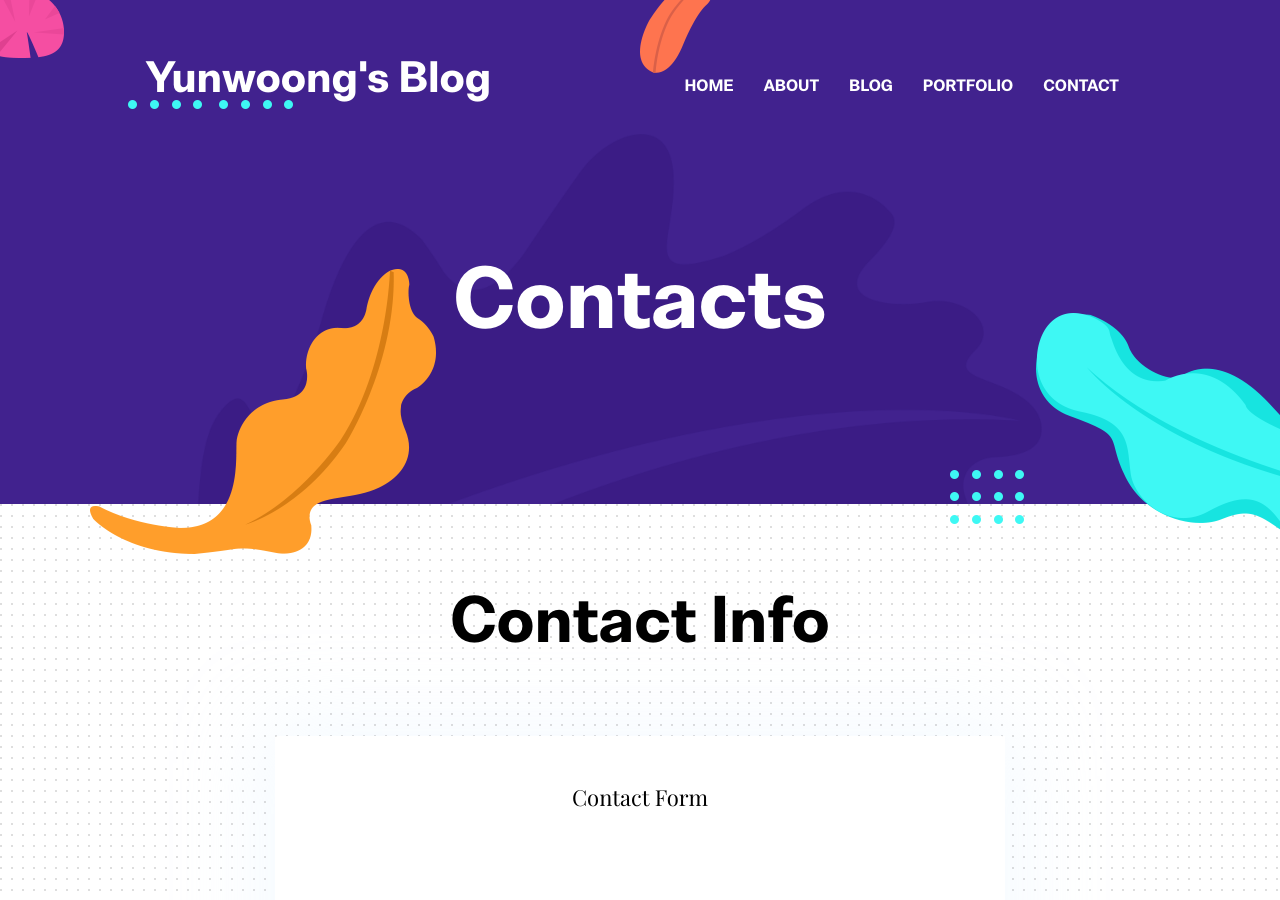
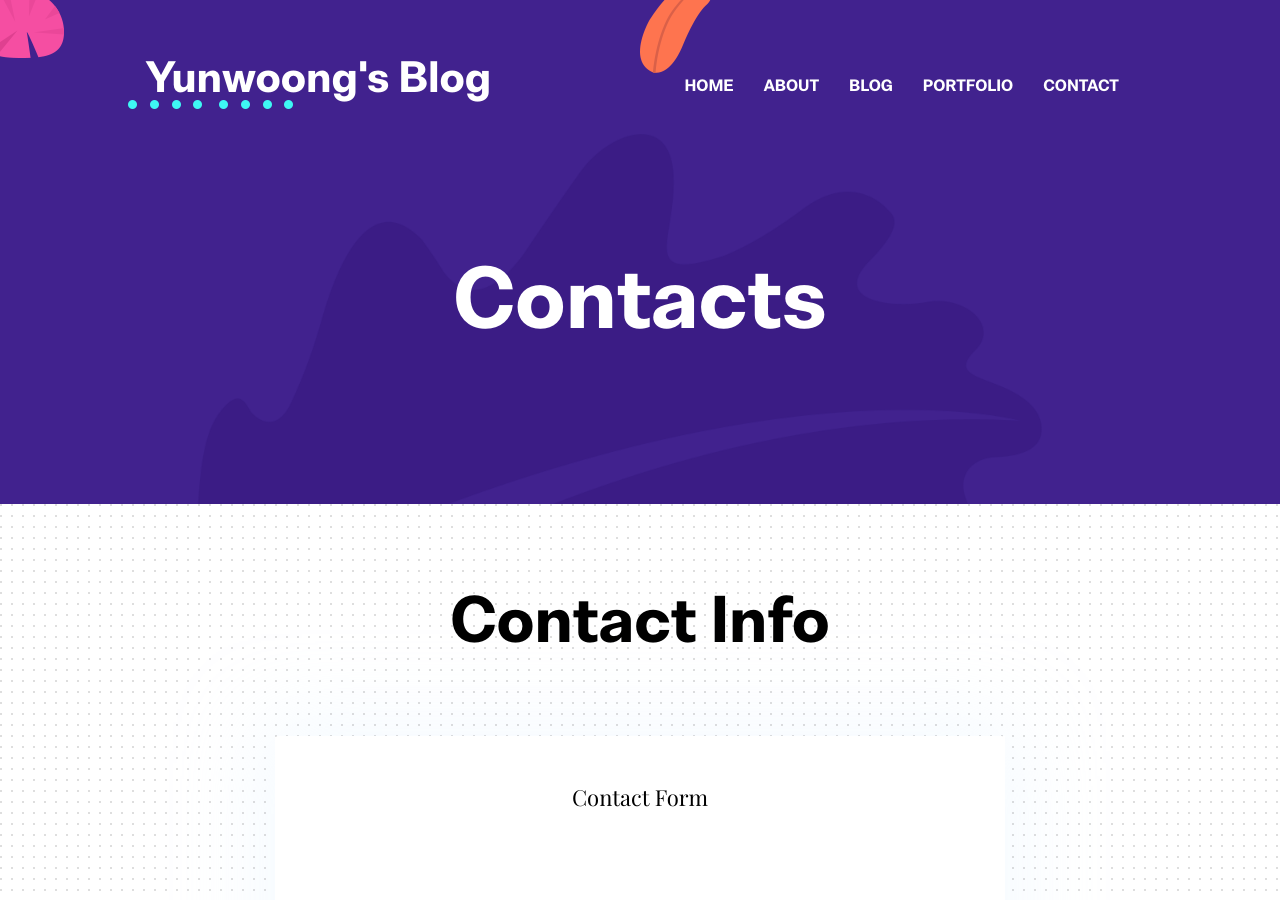
Before and after one commit to yunwoong7/yunwoong7.github.io, a Jekyll site: the page built from _pages/contact.html, in a window 1280 px wide and 900 px high. Built offline with Jekyll 4.4.1, drawn with Linux system fonts in a browser that asks for light colours.

Commit message:
post ocr2

```diff
--- a/_layouts/about.html
+++ b/_layouts/about.html
@@ -14,9 +14,9 @@ layout: default
   <img src="{{ site.baseurl }}/assets/images/illustrations/leaf-bg-top.png" alt="illustrations" class="bg-shape-1 w-100">
   <img src="{{ site.baseurl }}/assets/images/illustrations/dots-group-sm.png" alt="illustrations" class="bg-shape-2">
   <img src="{{ site.baseurl }}/assets/images/illustrations/leaf-yellow.png" alt="illustrations" class="bg-shape-3">
-  <img src="{{ site.baseurl }}/assets/images/illustrations/leaf-orange.png" alt="illustrations" class="bg-shape-4">
-  <img src="{{ site.baseurl }}/assets/images/illustrations/dots-group-cyan.png" alt="illustrations" class="bg-shape-5">
-  <img src="{{ site.baseurl }}/assets/images/illustrations/leaf-cyan-lg.png" alt="illustrations" class="bg-shape-6">
+<!--  <img src="{{ site.baseurl }}/assets/images/illustrations/leaf-orange.png" alt="illustrations" class="bg-shape-4">-->
+<!--  <img src="{{ site.baseurl }}/assets/images/illustrations/dots-group-cyan.png" alt="illustrations" class="bg-shape-5">-->
+<!--  <img src="{{ site.baseurl }}/assets/images/illustrations/leaf-cyan-lg.png" alt="illustrations" class="bg-shape-6">-->
 </section>
 <!-- /page title -->
 
--- a/_layouts/page.html
+++ b/_layouts/page.html
@@ -16,9 +16,9 @@ layout: default
   <img src="{{ site.baseurl }}/assets/images/illustrations/leaf-pink-round.png" alt="illustrations" class="bg-shape-2">
   <img src="{{ site.baseurl }}/assets/images/illustrations/dots-cyan.png" alt="illustrations" class="bg-shape-3">
   <img src="{{ site.baseurl }}/assets/images/illustrations/leaf-orange.png" alt="illustrations" class="bg-shape-4">
-  <img src="{{ site.baseurl }}/assets/images/illustrations/leaf-yellow.png" alt="illustrations" class="bg-shape-5">
-  <img src="{{ site.baseurl }}/assets/images/illustrations/dots-group-cyan.png" alt="illustrations" class="bg-shape-6">
-  <img src="{{ site.baseurl }}/assets/images/illustrations/leaf-cyan-lg.png" alt="illustrations" class="bg-shape-7">
+<!--  <img src="{{ site.baseurl }}/assets/images/illustrations/leaf-yellow.png" alt="illustrations" class="bg-shape-5">-->
+<!--  <img src="{{ site.baseurl }}/assets/images/illustrations/dots-group-cyan.png" alt="illustrations" class="bg-shape-6">-->
+<!--  <img src="{{ site.baseurl }}/assets/images/illustrations/leaf-cyan-lg.png" alt="illustrations" class="bg-shape-7">-->
 </section>
 <!-- /page title -->
 
--- a/_layouts/post.html
+++ b/_layouts/post.html
@@ -15,9 +15,9 @@ layout: default
   <img src="{{ site.baseurl }}/assets/images/illustrations/leaf-pink-round.png" alt="illustrations" class="bg-shape-2">
   <img src="{{ site.baseurl }}/assets/images/illustrations/dots-cyan.png" alt="illustrations" class="bg-shape-3">
   <img src="{{ site.baseurl }}/assets/images/illustrations/leaf-orange.png" alt="illustrations" class="bg-shape-4">
-  <img src="{{ site.baseurl }}/assets/images/illustrations/leaf-yellow.png" alt="illustrations" class="bg-shape-5">
-  <img src="{{ site.baseurl }}/assets/images/illustrations/dots-group-cyan.png" alt="illustrations" class="bg-shape-6">
-  <img src="{{ site.baseurl }}/assets/images/illustrations/leaf-cyan-lg.png" alt="illustrations" class="bg-shape-7">
+<!--  <img src="{{ site.baseurl }}/assets/images/illustrations/leaf-yellow.png" alt="illustrations" class="bg-shape-5">-->
+<!--  <img src="{{ site.baseurl }}/assets/images/illustrations/dots-group-cyan.png" alt="illustrations" class="bg-shape-6">-->
+<!--  <img src="{{ site.baseurl }}/assets/images/illustrations/leaf-cyan-lg.png" alt="illustrations" class="bg-shape-7">-->
 </section>
 <!-- /page title -->
 
--- a/_portfolio/2019-05-31-image_ocr.markdown
+++ b/_portfolio/2019-05-31-image_ocr.markdown
@@ -1,5 +1,5 @@
 ---
-layout: post
+layout: portfolio
 title:  Image OCR
 date:   2019-05-31 10:10:07 +0300
 image:  /assets/images/portfolio/item-2.png
```
